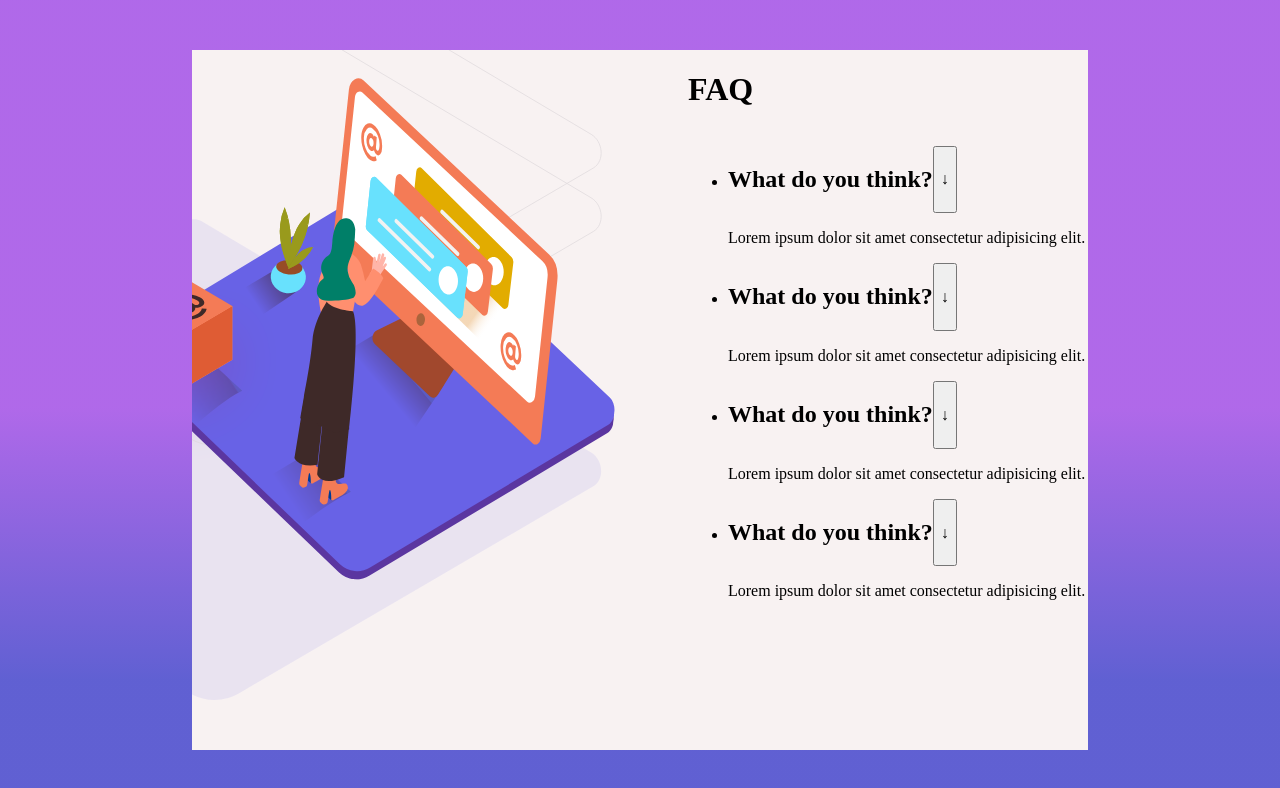
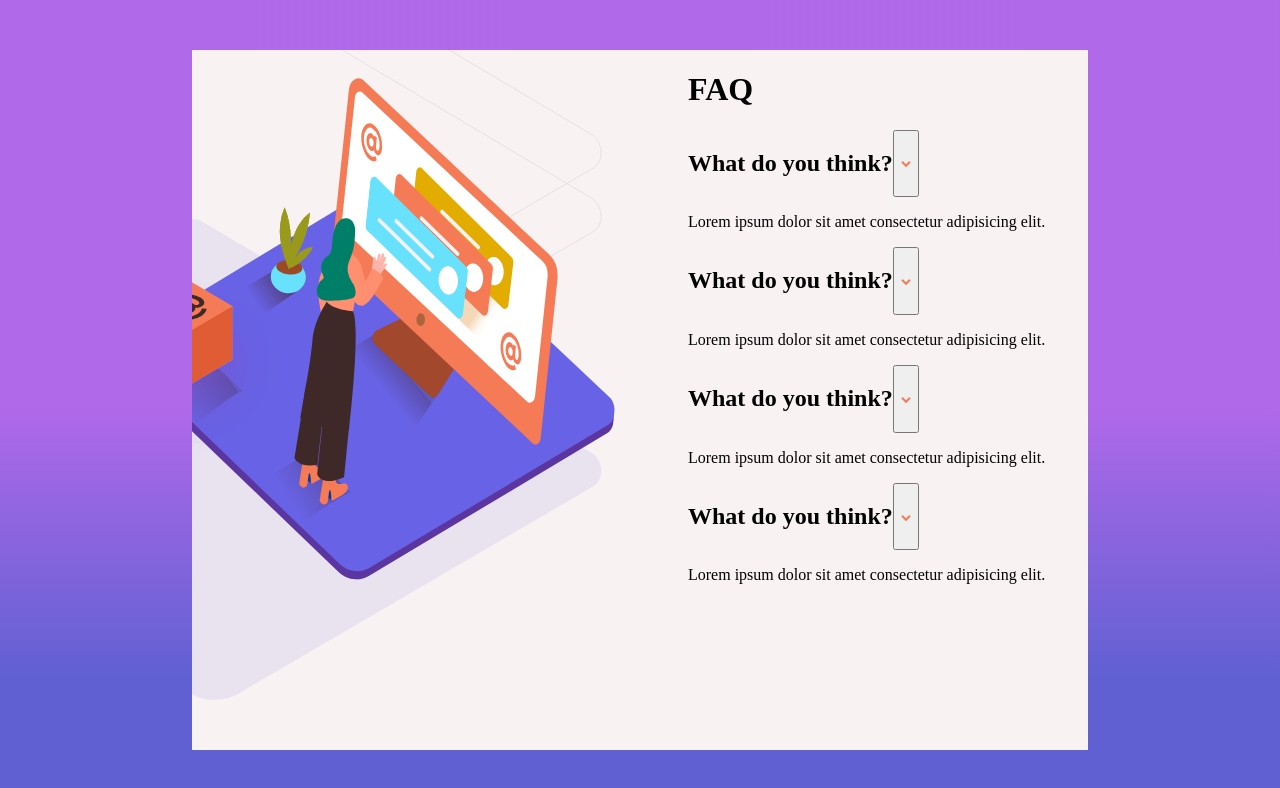
Before and after one commit to Karol-Czyzewski/accordion-card, a website built with webpack: page src/pages/index.html in a window 1280 px wide. Built offline with nearby package versions, Linux system fonts and the light colour scheme.

Commit message:
add: img btn in li

```diff
--- a/src/pages/index.html
+++ b/src/pages/index.html
@@ -26,7 +26,7 @@
             <h2>
               What do you think?
             </h2>
-            <button>&downarrow;</button>
+            <button><img src="/src/assets/img/icon-arrow-down.svg"></button>
             </header>
               <p>
                 Lorem ipsum dolor sit amet consectetur adipisicing elit.
@@ -37,7 +37,7 @@
           <h2>
             What do you think?
           </h2>
-          <button >&downarrow;</button>
+          <button ><img src="/src/assets/img/icon-arrow-down.svg"></button>
           </header>
             <p>
               Lorem ipsum dolor sit amet consectetur adipisicing elit.
@@ -48,7 +48,7 @@
           <h2>
             What do you think?
           </h2>
-          <button >&downarrow;</button>
+          <button ><img src="/src/assets/img/icon-arrow-down.svg"></button>
           </header>
             <p>
               Lorem ipsum dolor sit amet consectetur adipisicing elit.
@@ -59,7 +59,7 @@
           <h2>
             What do you think?
           </h2>
-          <button >&downarrow;</button>
+          <button ><img src="/src/assets/img/icon-arrow-down.svg"></button>
           </header>
             <p>
               Lorem ipsum dolor sit amet consectetur adipisicing elit.
--- a/src/scss/modules/_accordion.scss
+++ b/src/scss/modules/_accordion.scss
@@ -7,12 +7,13 @@
     position: relative;
 
     &__items {
-
+        list-style: none;
+        padding: 0;
+        margin: 0;
     }
 }
 
 .item {
-
     &__header {
         display: flex;
     }
```
